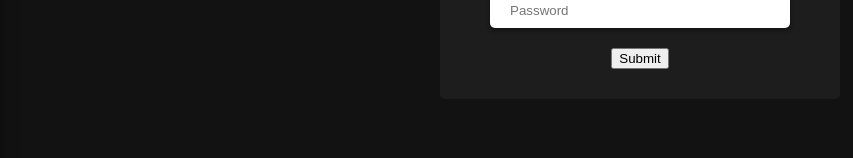
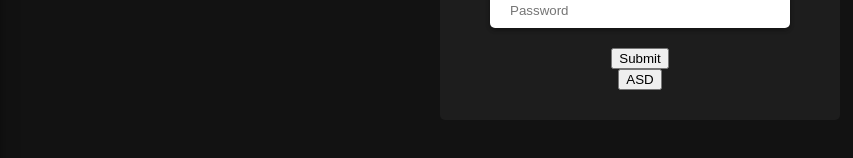
Before and after one commit to hausbence/nutrition-react, a React (Create React App) app: page /registration in a window 1280 px wide. Shown: the part 296-454 px from the top of the page, without its empty margins (0-853 px from the left). Built offline with nearby package versions, Linux system fonts and the light colour scheme.

Commit message:
reversed last comit

```diff
--- a/src/Pages/Account/Register.js
+++ b/src/Pages/Account/Register.js
@@ -1,5 +1,6 @@
 import React, { useState } from "react";
 import { useForm } from "react-hook-form";
+import Axios from "axios";
 
 import AuthService from "../services/auth.service";
 import { StyledForm } from "./Forms.styled";
@@ -13,6 +14,7 @@ const Register = (props) => {
 	// eslint-disable-next-line no-unused-vars
 	const [successful, setSuccessful] = useState(false);
 	const [message, setMessage] = useState("");
+	const PLANNER_API_URL = "http://localhost:8080/planner/connect";
 
 	const onChangeUsername = (e) => {
 		const username = e.target.value;
@@ -27,6 +29,20 @@ const Register = (props) => {
 	const onChangePassword = (e) => {
 		const password = e.target.value;
 		setPassword(password);
+	};
+
+	const connectToPlanner = () => {
+		Axios.post(PLANNER_API_URL, {
+			username: username,
+		}).then(
+			(response) => {
+				let responseData = response;
+				console.log(response);
+			},
+			(error) => {
+				console.log(error);
+			}
+		);
 	};
 
 	const handleRegister = (e) => {
@@ -100,6 +116,7 @@ const Register = (props) => {
 					</div>
 				</div>
 				<button onClick={handleSubmit(handleRegister)}>Submit</button>
+				<button onClick={connectToPlanner}>ASD</button>
 			</form>
 			{message}
 		</StyledForm>
```
Also changed, not shown: 1 other file (tests, documents, lock files or other folders).
